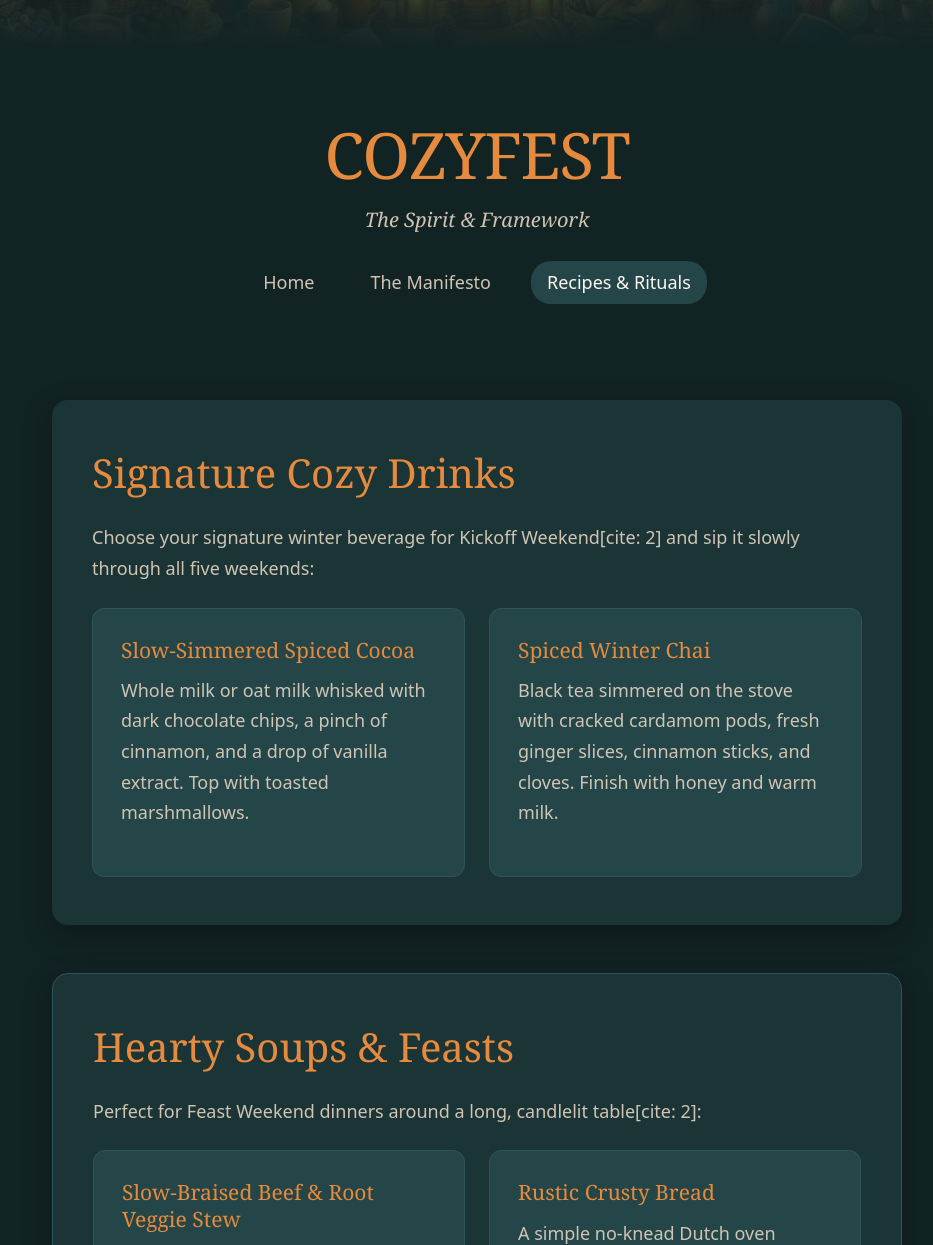
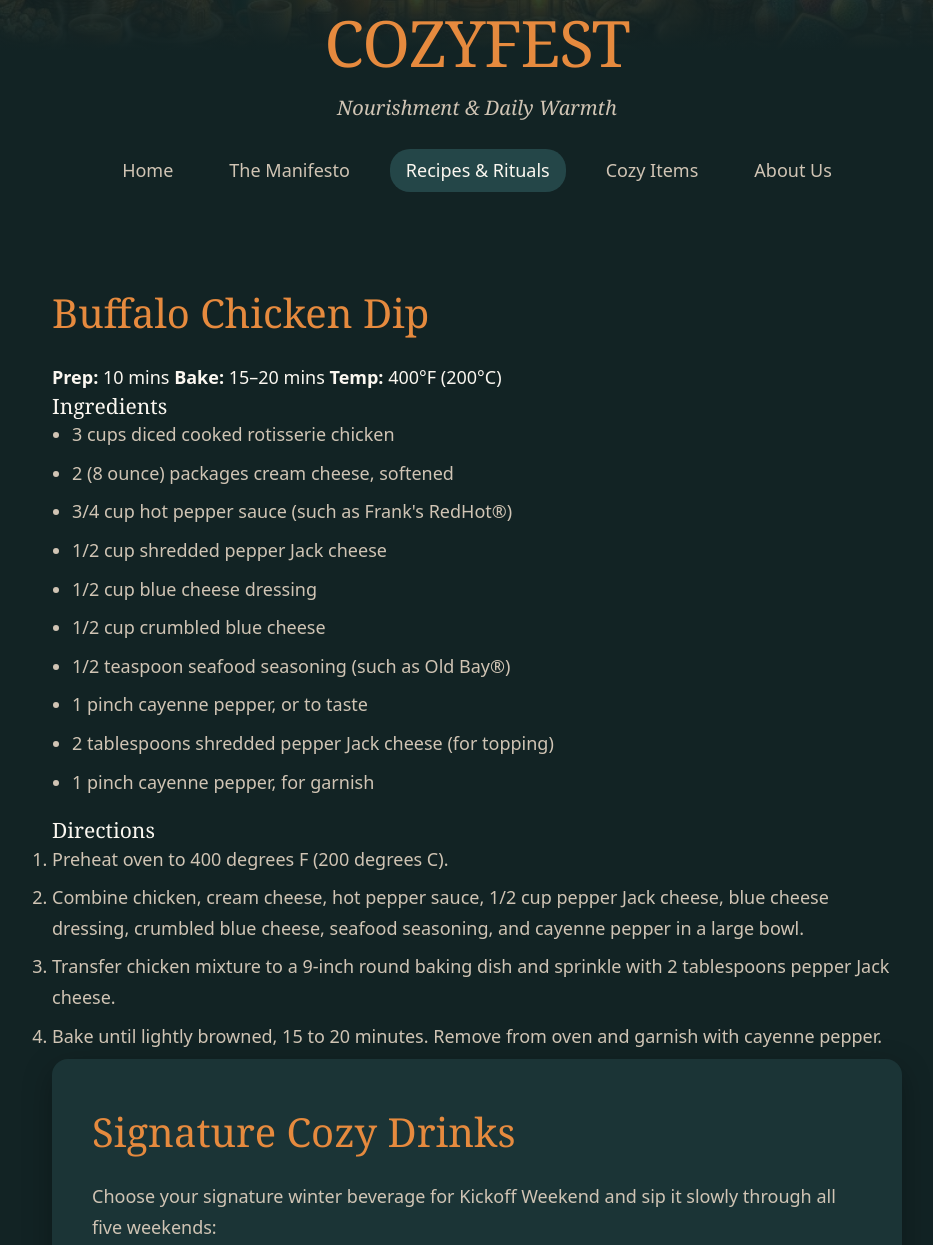
Before and after one commit to pamgreen3922-bit/cozyfest, a plain HTML site: page recipes.html in a window 1280 px wide. Shown: the part 229-1474 px from the top of the page, without its empty margins (163-1096 px from the left). Drawn offline with Linux system fonts and the light colour scheme.

Commit message:
Update recipes.html
Add buffalo chicken dip

```diff
--- a/recipes.html
+++ b/recipes.html
@@ -8,30 +8,71 @@
 </head>
 <body>
 
-   <!-- Full-Width Hero Banner Container -->
+  <!-- Full-Width Hero Banner Container -->
   <header class="hero-banner-container">
     <div class="hero-banner-wrapper">
       <img src="hero-image-indoor.jpg" alt="Cozyfest Banner" class="hero-banner-img">
       <div class="hero-banner-overlay"></div>
     </div>
 
-    <div class="container" style="padding-bottom: 0;">
+    <div class="hero-content">
       <h1>COZYFEST</h1>
-      <p class="tagline">The Spirit &amp; Framework</p>
+      <p class="tagline">Nourishment &amp; Daily Warmth</p>
 
       <nav class="site-nav">
         <a href="index.html">Home</a>
         <a href="manifesto.html">The Manifesto</a>
         <a href="recipes.html" class="active">Recipes &amp; Rituals</a>
+        <a href="cozy-items.html">Cozy Items</a>
+        <a href="about.html">About Us</a>
       </nav>
     </div>
   </header>
 
+  <main class="container">
+    <!-- Featured Recipe Card: Buffalo Chicken Dip -->
+    <article class="recipe-card">
+      <div class="recipe-header">
+        <h2>Buffalo Chicken Dip</h2>
+        <div class="recipe-meta">
+          <span><strong>Prep:</strong> 10 mins</span>
+          <span><strong>Bake:</strong> 15–20 mins</span>
+          <span><strong>Temp:</strong> 400°F (200°C)</span>
+        </div>
+      </div>
 
-  <main class="container">
+      <div class="recipe-body">
+        <div class="recipe-ingredients">
+          <h3>Ingredients</h3>
+          <ul>
+            <li>3 cups diced cooked rotisserie chicken</li>
+            <li>2 (8 ounce) packages cream cheese, softened</li>
+            <li>3/4 cup hot pepper sauce (such as Frank's RedHot&reg;)</li>
+            <li>1/2 cup shredded pepper Jack cheese</li>
+            <li>1/2 cup blue cheese dressing</li>
+            <li>1/2 cup crumbled blue cheese</li>
+            <li>1/2 teaspoon seafood seasoning (such as Old Bay&reg;)</li>
+            <li>1 pinch cayenne pepper, or to taste</li>
+            <li>2 tablespoons shredded pepper Jack cheese (for topping)</li>
+            <li>1 pinch cayenne pepper, for garnish</li>
+          </ul>
+        </div>
+
+        <div class="recipe-directions">
+          <h3>Directions</h3>
+          <ol>
+            <li>Preheat oven to 400 degrees F (200 degrees C).</li>
+            <li>Combine chicken, cream cheese, hot pepper sauce, 1/2 cup pepper Jack cheese, blue cheese dressing, crumbled blue cheese, seafood seasoning, and cayenne pepper in a large bowl.</li>
+            <li>Transfer chicken mixture to a 9-inch round baking dish and sprinkle with 2 tablespoons pepper Jack cheese.</li>
+            <li>Bake until lightly browned, 15 to 20 minutes. Remove from oven and garnish with cayenne pepper.</li>
+          </ol>
+        </div>
+      </div>
+    </article>
+
     <section>
       <h2>Signature Cozy Drinks</h2>
-      <p>Choose your signature winter beverage for Kickoff Weekend[cite: 2] and sip it slowly through all five weekends:</p>
+      <p>Choose your signature winter beverage for Kickoff Weekend and sip it slowly through all five weekends:</p>
 
       <div class="grid-2">
         <div class="card-item">
@@ -47,7 +88,7 @@
 
     <section>
       <h2>Hearty Soups &amp; Feasts</h2>
-      <p>Perfect for Feast Weekend dinners around a long, candlelit table[cite: 2]:</p>
+      <p>Perfect for Feast Weekend dinners around a long, candlelit table:</p>
 
       <div class="grid-2">
         <div class="card-item">
@@ -63,10 +104,10 @@
 
     <section>
       <h2>Comfort Bakes &amp; Treats</h2>
-      <p>Fulfilling the seasonal baking challenge to find warmth through creation[cite: 2]:</p>
+      <p>Fulfilling the seasonal baking challenge to find warmth through creation:</p>
       <ul>
         <li><strong>Cinnamon Roll Buns:</strong> Filled with brown sugar and cinnamon, glazed with warm cream cheese icing.</li>
-        <li><strong>Homemade Ice Cream:</strong> A playful nod to the winter chill outside[cite: 2] — vanilla bean churned fresh to enjoy fireside.</li>
+        <li><strong>Homemade Ice Cream:</strong> A playful nod to the winter chill outside — vanilla bean churned fresh to enjoy fireside.</li>
       </ul>
     </section>
   </main>
```
